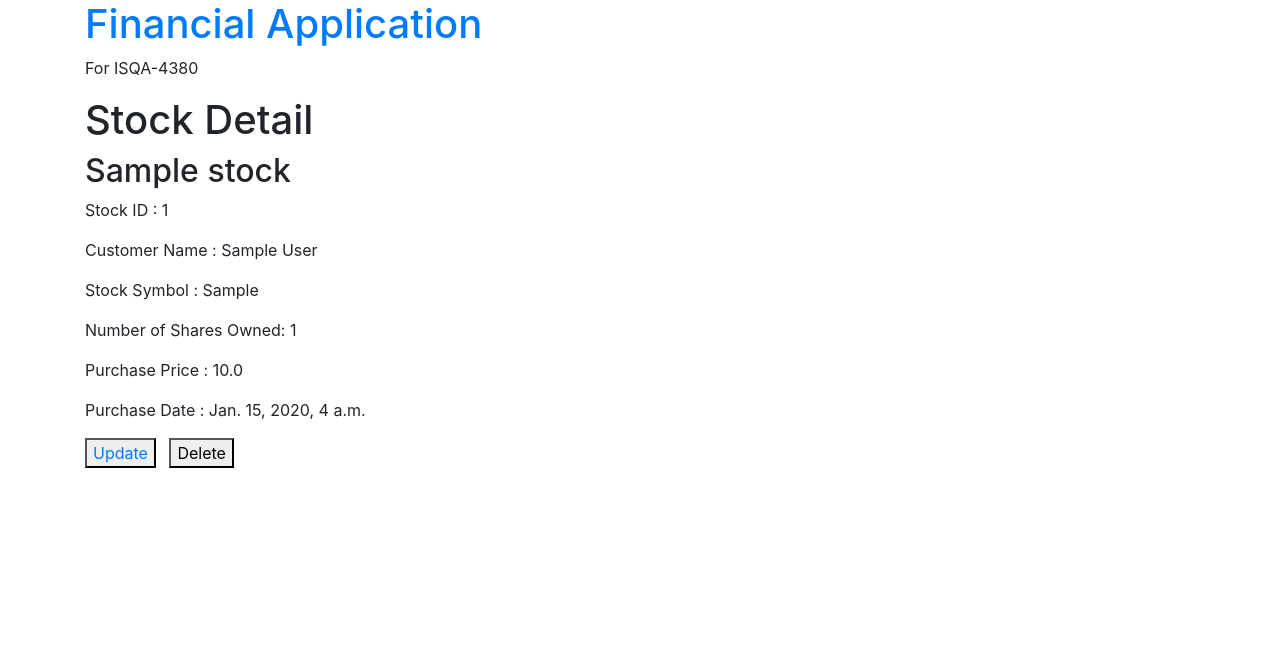
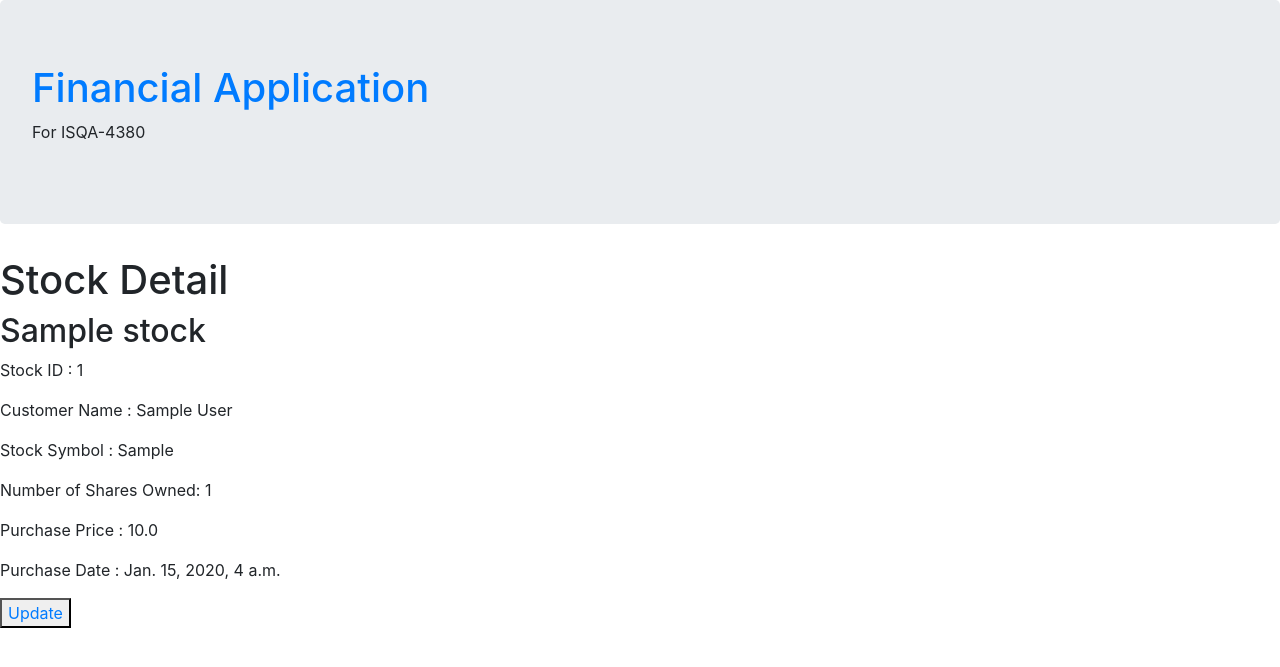
Before and after one commit to adorcy/financial1, a Django app: page /stock/1/ in a window 1280 px wide. Shown: the top 667 px of the page. Run offline with Django 3.2, Linux system fonts and the light colour scheme; tables that the repository leaves empty hold one stand-in row (values such as "Sample post"); some libraries are stand-ins or nearby versions.

Commit message:
Final changes before CSS

```diff
--- a/financial/templates/Financial/base.html
+++ b/financial/templates/Financial/base.html
@@ -11,9 +11,11 @@
 </head>
 <body>
 
-<div class="container">
+<div class="jumbotron">
     <h1><a href="{% url 'customer_list' %}">Financial Application</a></h1>
   <p>For ISQA-4380</p>
+</div>
+<div clas="container">
     {% block content %}
     {% endblock %}
 </div>
--- a/financial/templates/Financial/cryptocurrency_detail.html
+++ b/financial/templates/Financial/cryptocurrency_detail.html
@@ -16,7 +16,7 @@
                     <p> Number of Coins Owned: {{ cryptocurrency.number_of_shares }}</p>
                     <p> Purchase Price       : {{ cryptocurrency.purchase_price }}</p>
                     <p> Purchase Date        : {{ cryptocurrency.date_purchased }}</p>
-                    <button><a href="{%  url 'cryptocurrency_edit' pk=cryptocurrency.pk%}">Update</a></button> &nbsp; <button>Delete</button>
+                    <button><a href="{%  url 'cryptocurrency_edit' pk=cryptocurrency.pk%}">Update</a></button>
                 </div>
             </div>
         </body>
--- a/financial/templates/Financial/customer_list.html
+++ b/financial/templates/Financial/customer_list.html
@@ -20,7 +20,7 @@
                         <p> {{ customer.phone }}</p>
                         <p> {{ customer.created }}</p>
                         <p> {{ customer.modified }}</p>
-                        <button><a href="{%  url 'customer_edit' pk=customer.pk%}">Update</a></button>&nbsp;<button>Delete</button>
+                        <button><a href="{%  url 'customer_edit' pk=customer.pk%}">Update</a></button>&nbsp;
                     </div>
                 {% endfor %}
             </div>
--- a/financial/templates/Financial/stock_detail.html
+++ b/financial/templates/Financial/stock_detail.html
@@ -16,7 +16,7 @@
                     <p> Number of Shares Owned: {{ stock.number_of_shares }}</p>
                     <p> Purchase Price        : {{ stock.purchase_price }}</p>
                     <p> Purchase Date         : {{ stock.date_purchased }}</p>
-                    <button><a href="{%  url 'stock_edit' pk=stock.pk%}">Update</a></button> &nbsp; <button>Delete</button>
+                    <button><a href="{%  url 'stock_edit' pk=stock.pk%}">Update</a></button>
                 </div>
             </div>
         </body>
```
Also changed, not shown: financial/views.py (line endings or trailing spaces).
